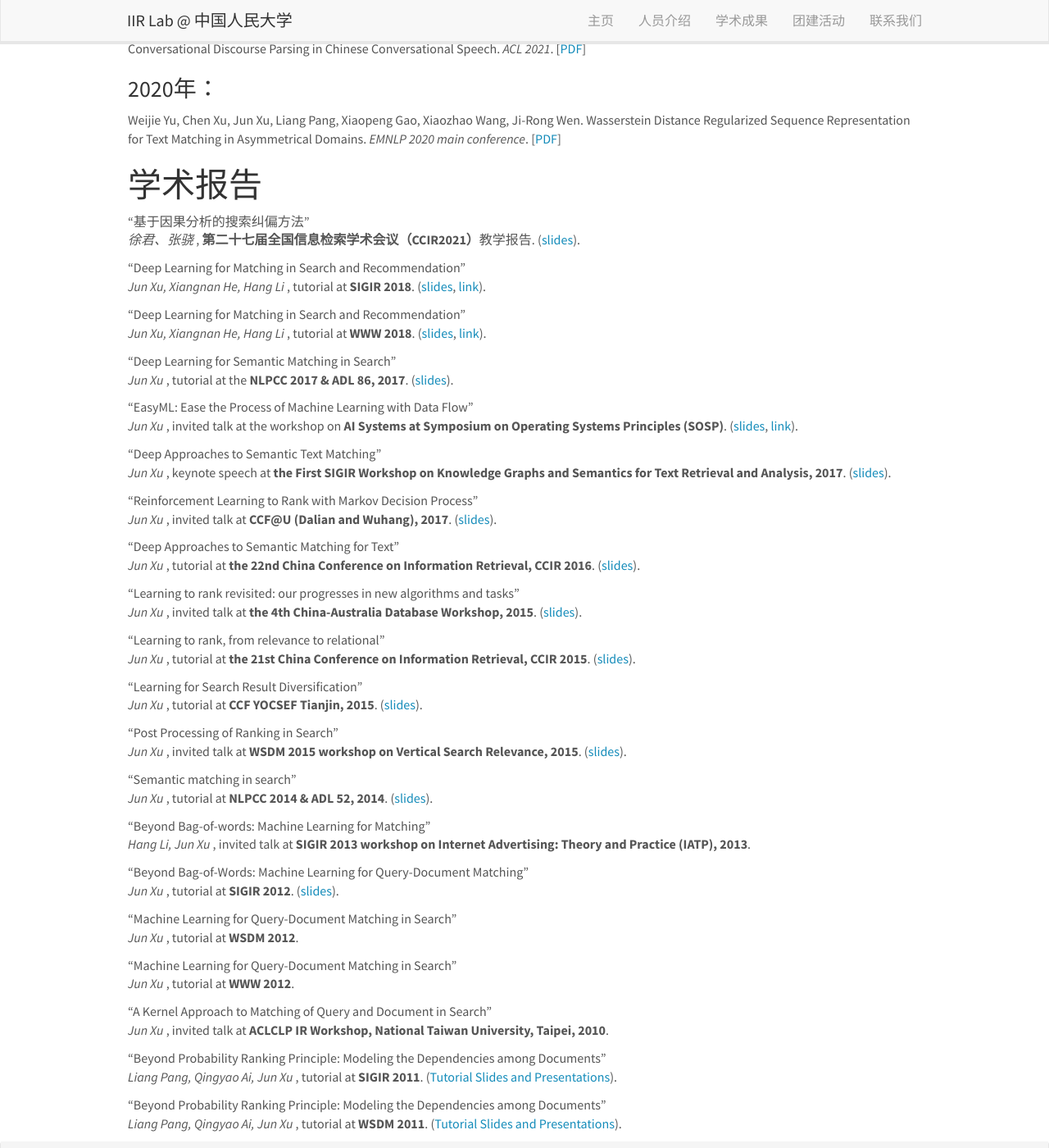
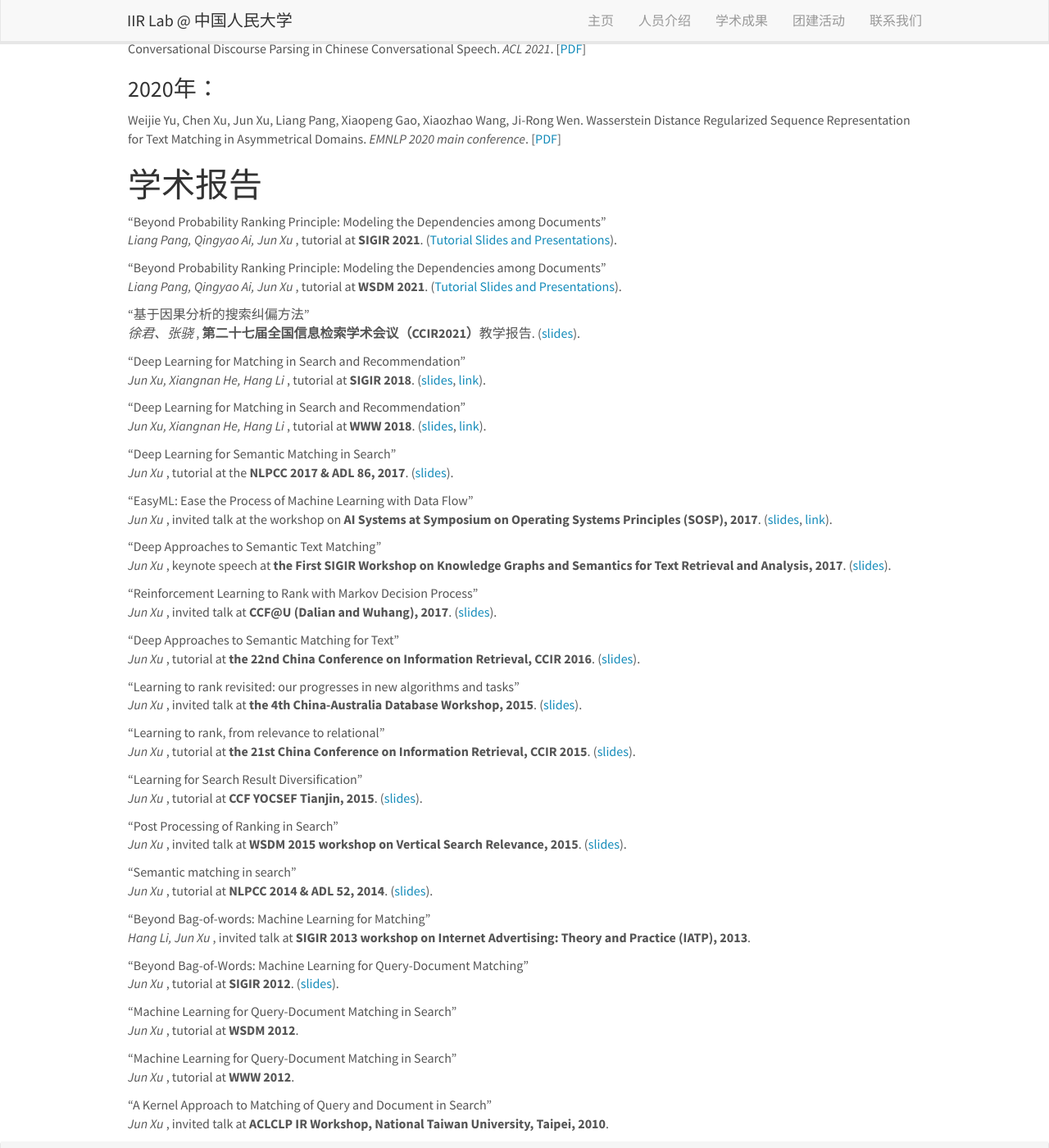
Before and after one commit to RUC-IIR-Lab/RUC-IIR-Lab.github.io, a Jekyll site: the page built from _pages/publications.md, in a window 1280 px wide and 1400 px high, scrolled down 1586 px. Shown: the whole window at 82% size. Built offline with Jekyll 4.4.1, drawn with Linux system fonts in a browser that asks for light colours; nearby versions of some CDN libraries; some of the changed lines change nothing that is shown.

Commit message:
update talks. fix some error

```diff
--- a/_data/talks.yml
+++ b/_data/talks.yml
@@ -1,3 +1,14 @@
+
+- title: "Beyond Probability Ranking Principle: Modeling the Dependencies among Documents"
+  authors: Liang Pang, Qingyao Ai, Jun Xu
+  content: tutorial at <strong>SIGIR 2021</strong>
+  links:  <a href="https://github.com/pl8787/wsdm2021-beyond-prp-tutorial">Tutorial Slides and Presentations</a>
+
+- title: "Beyond Probability Ranking Principle: Modeling the Dependencies among Documents"
+  authors: Liang Pang, Qingyao Ai, Jun Xu
+  content: tutorial at <strong>WSDM 2021</strong>
+  links:  <a href="https://github.com/pl8787/wsdm2021-beyond-prp-tutorial">Tutorial Slides and Presentations</a>
+
 - title: 基于因果分析的搜索纠偏方法
   authors: 徐君、张骁
   content: <strong>第二十七届全国信息检索学术会议（CCIR2021）</strong>教学报告
@@ -20,7 +31,7 @@
 
 - title: 'EasyML: Ease the Process of Machine Learning with Data Flow'
   authors: Jun Xu
-  content: invited talk at the workshop on <strong>AI Systems at Symposium on Operating Systems Principles (SOSP)</strong>
+  content: invited talk at the workshop on <strong>AI Systems at Symposium on Operating Systems Principles (SOSP), 2017</strong>
   links: <a href="../downloads/SOSP2017-AISys-EasyML.pdf">slides</a>,  <a href="http://learningsys.org/sosp17/schedule.html">link</a>
 
 - title: Deep Approaches to Semantic Text Matching
@@ -87,13 +98,3 @@
   authors: Jun Xu
   content: invited talk at <strong>ACLCLP IR Workshop, National Taiwan University, Taipei, 2010</strong>
   links: placeholder
-
-- title: "Beyond Probability Ranking Principle: Modeling the Dependencies among Documents"
-  authors: Liang Pang, Qingyao Ai, Jun Xu
-  content: tutorial at <strong>SIGIR 2011</strong>
-  links:  <a href="https://github.com/pl8787/wsdm2021-beyond-prp-tutorial">Tutorial Slides and Presentations</a>
-
-- title: "Beyond Probability Ranking Principle: Modeling the Dependencies among Documents"
-  authors: Liang Pang, Qingyao Ai, Jun Xu
-  content: tutorial at <strong>WSDM 2011</strong>
-  links:  <a href="https://github.com/pl8787/wsdm2021-beyond-prp-tutorial">Tutorial Slides and Presentations</a>
```
